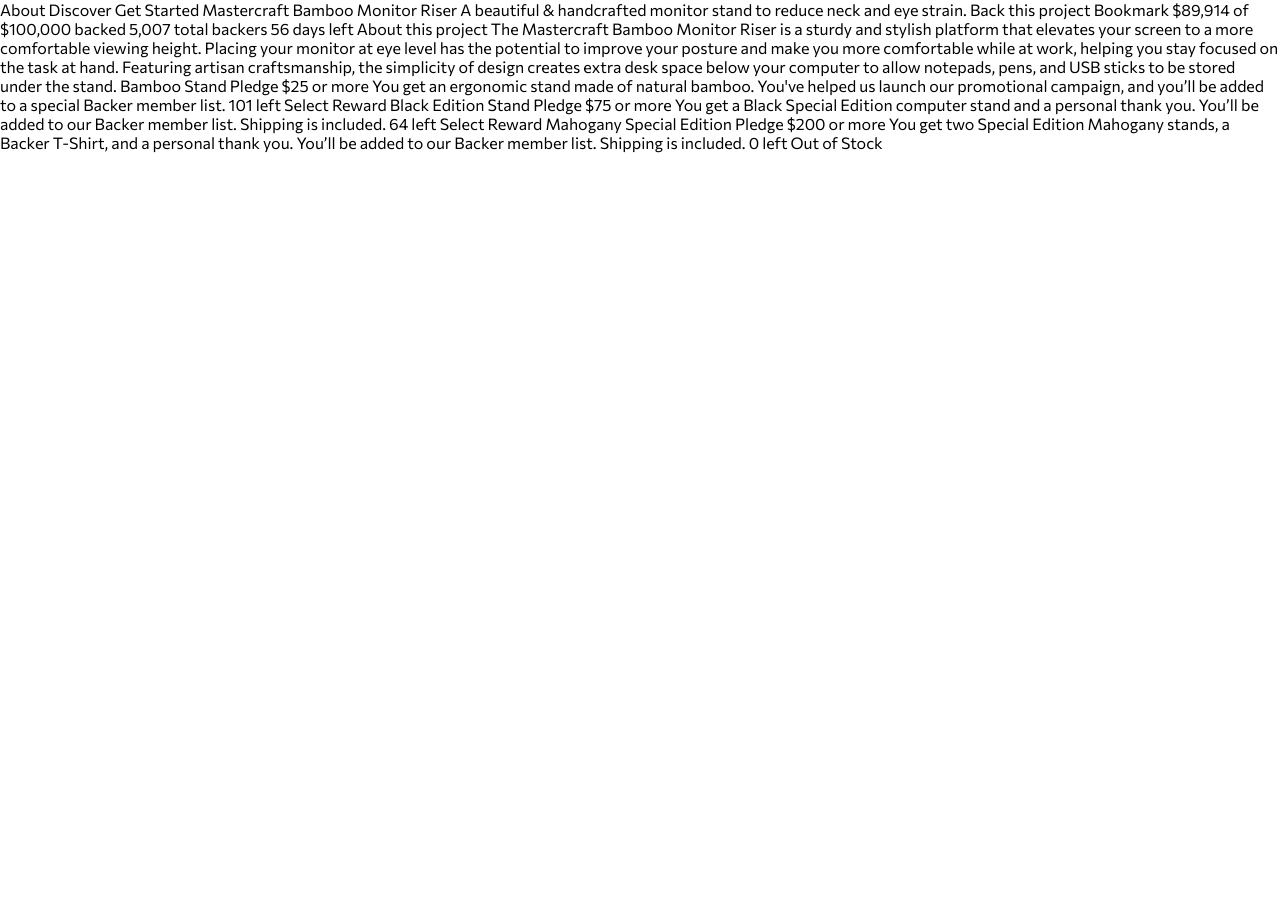
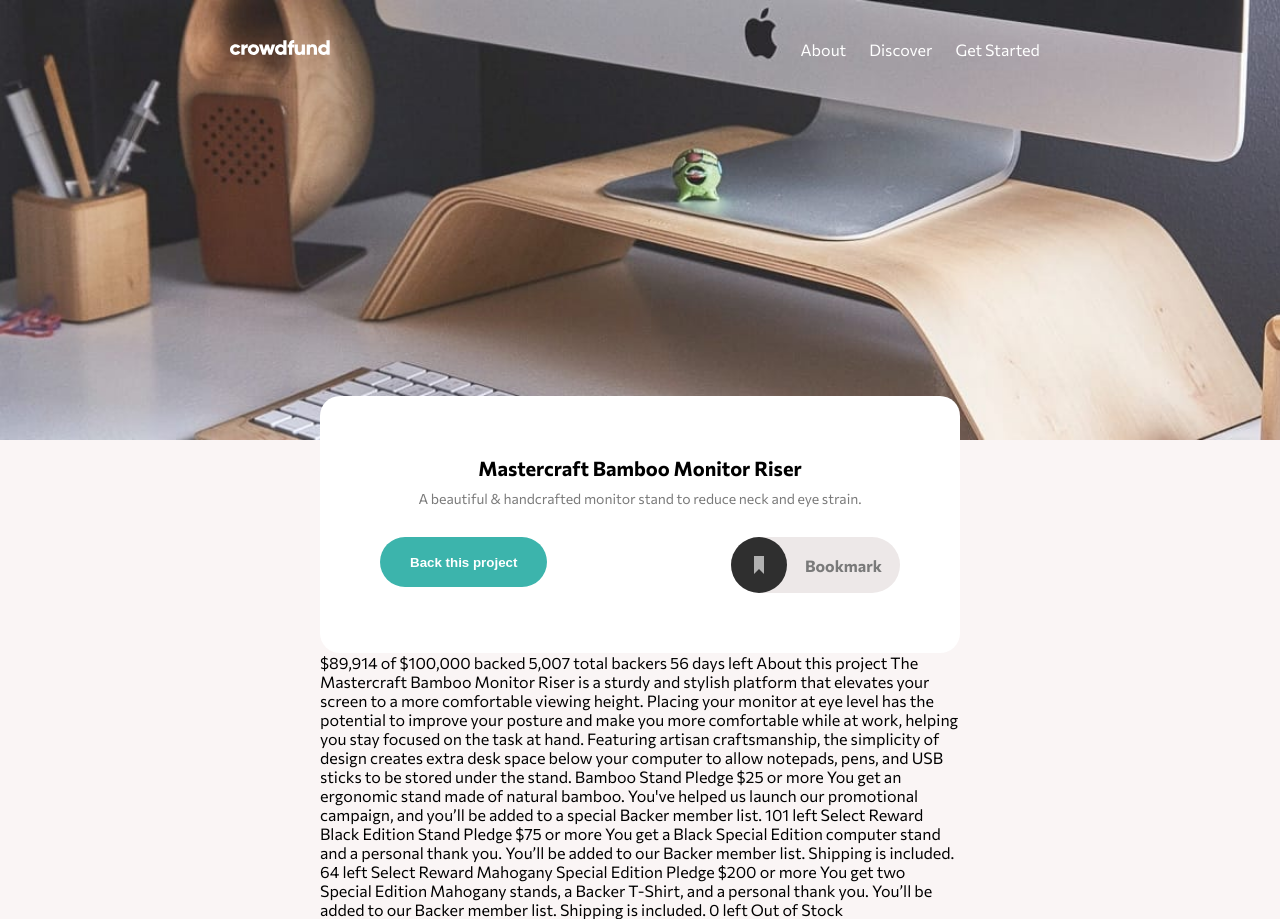
Before and after one commit to musaabdullah/crowdfunding-product-page, a plain HTML site: page index.html in a window 1280 px wide. Before the commit the page ends 800 px from the top, so only its background shows below. Drawn offline with Linux system fonts and the light colour scheme.

```diff
--- a/index.html
+++ b/index.html
@@ -18,17 +18,26 @@
 </head>
 <body>
 <div class="container">
-
-  About
-  Discover
-  Get Started
-
-  Mastercraft Bamboo Monitor Riser
-  A beautiful & handcrafted monitor stand to reduce neck and eye strain.
-
-  Back this project
-  Bookmark
-
+<div class="container__header">
+  <img src="images/logo.svg" />
+  <div class="container__nav">
+    <a href="#">About</a>
+    <a href="#">Discover</a>
+    <a href="#">Get Started</a>
+  </div>
+</div>
+  <div class="container__main">
+    <div class="main__top">
+    <div class="main__title">Mastercraft Bamboo Monitor Riser</div>
+    <div class="main__text">A beautiful & handcrafted monitor stand to reduce neck and eye strain.</div>
+  <div class="main__buttons">
+    <button>Back this project</button>
+    <div class="bookmark">
+      <img src="images/icon-bookmark.svg" />
+      <span>Bookmark</span>
+    </div>
+  </div>
+</div>
   $89,914 of $100,000 backed
   5,007 total backers
   56 days left
@@ -62,6 +71,7 @@
   to our Backer member list. Shipping is included.
   0 left
   Out of Stock
+</div>
 </div>
 
   <!-- Selection modal start -->
--- a/styles/style.css
+++ b/styles/style.css
@@ -6,7 +6,104 @@
 body {
     font-family: 'Commissioner', sans-serif;
     /* background: rgba(0,0,0,0.5) */
+    background:hsl(0, 33%, 97%);
+
 }
+
+
+.container {
+    display: flex;
+    flex-direction: column;
+    width: 100%;
+    /* justify-content: center; */
+    align-items: center;
+    position: relative;
+    background:hsl(0, 33%, 97%);
+
+}
+.container__header {
+    display: flex;
+    background-image: url('/images/image-hero-desktop.jpg');
+    background-repeat: no-repeat;
+    width: 100%;
+    background-size: cover;
+    object-fit: cover;
+    /* background-position: center; */
+    height: 50vh;
+    justify-content: space-around;
+    padding-top: 40px;
+}
+
+.container__header img{
+  width: 100px;
+  height: 15px;
+}
+
+.container__nav a{
+ text-decoration: none;
+ color: white;
+ padding: 10px;
+}
+
+.container__main {
+    width: 50%;
+    position: absolute;
+    top: 90%;
+
+    /* background: red; */
+    /* background:hsl(0, 33%, 97%); */
+}
+.main__top {
+    display: flex;
+    flex-direction: column;
+    align-items: center;
+    background: white;
+    padding: 60px;
+    border-radius: 20px;
+}
+.main__title {
+  font-size: 20px;
+  font-weight: 700;
+}
+
+.main__text {
+    color:hsl(0, 0%, 48%);
+    margin-top: 10px;
+    font-size: 14px;
+}
+.main__buttons {
+    margin-top: 30px;
+    width: 100%;
+    display: flex;
+    justify-content: space-between;
+}
+.main__buttons button {
+    border: none;
+    padding: 0px 30px;
+    height: 50px;
+    background:hsl(176, 50%, 47%);
+    color: white;
+    border-radius: 30px;
+    font-weight: 700;
+}
+
+.bookmark {
+    display: flex;
+    justify-content: center;
+    align-items: center;
+    background:hsl(0, 12%, 92%);
+    border-radius: 40px;
+}
+.bookmark img {
+
+}
+.bookmark span {
+    color: hsl(0, 0%, 48%);
+    font-weight: 700;
+    padding: 18px;
+    border-radius: 30px;
+}
+
 
 .poppup {
     position: fixed;
```
